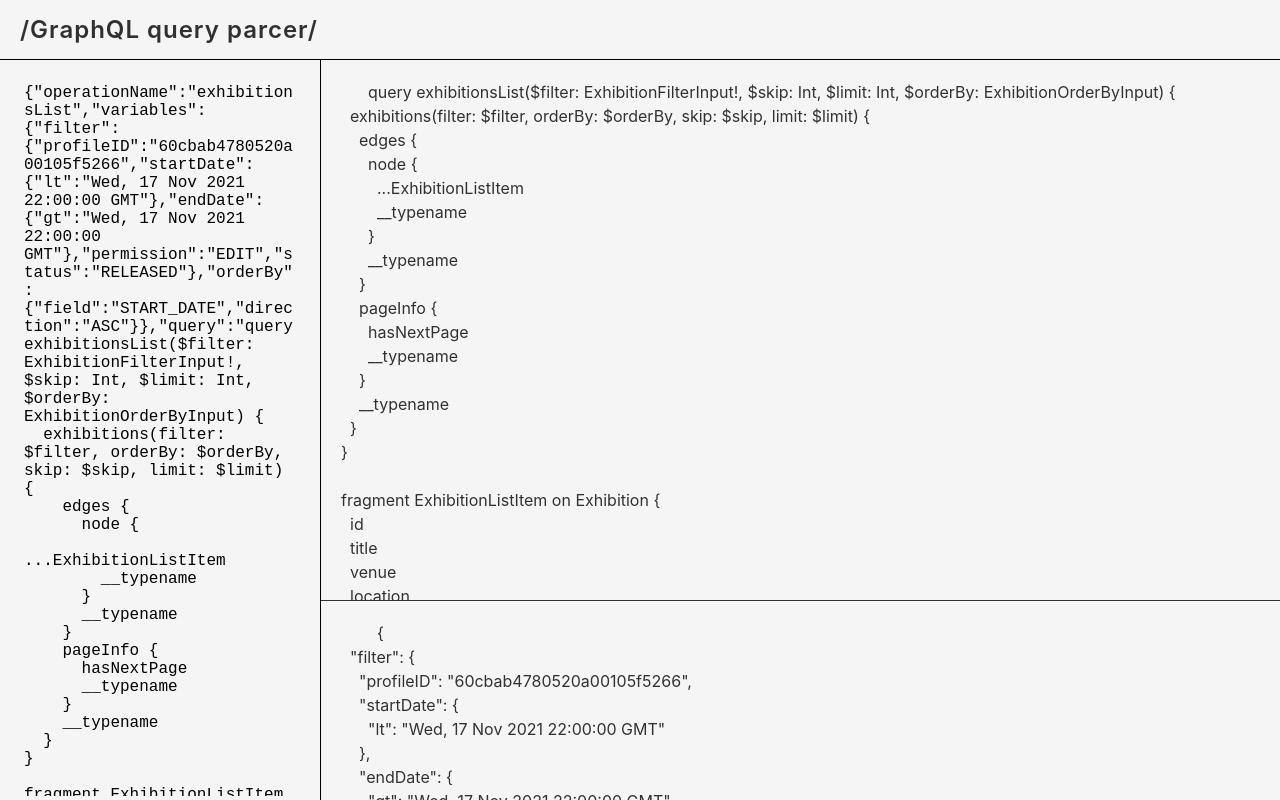
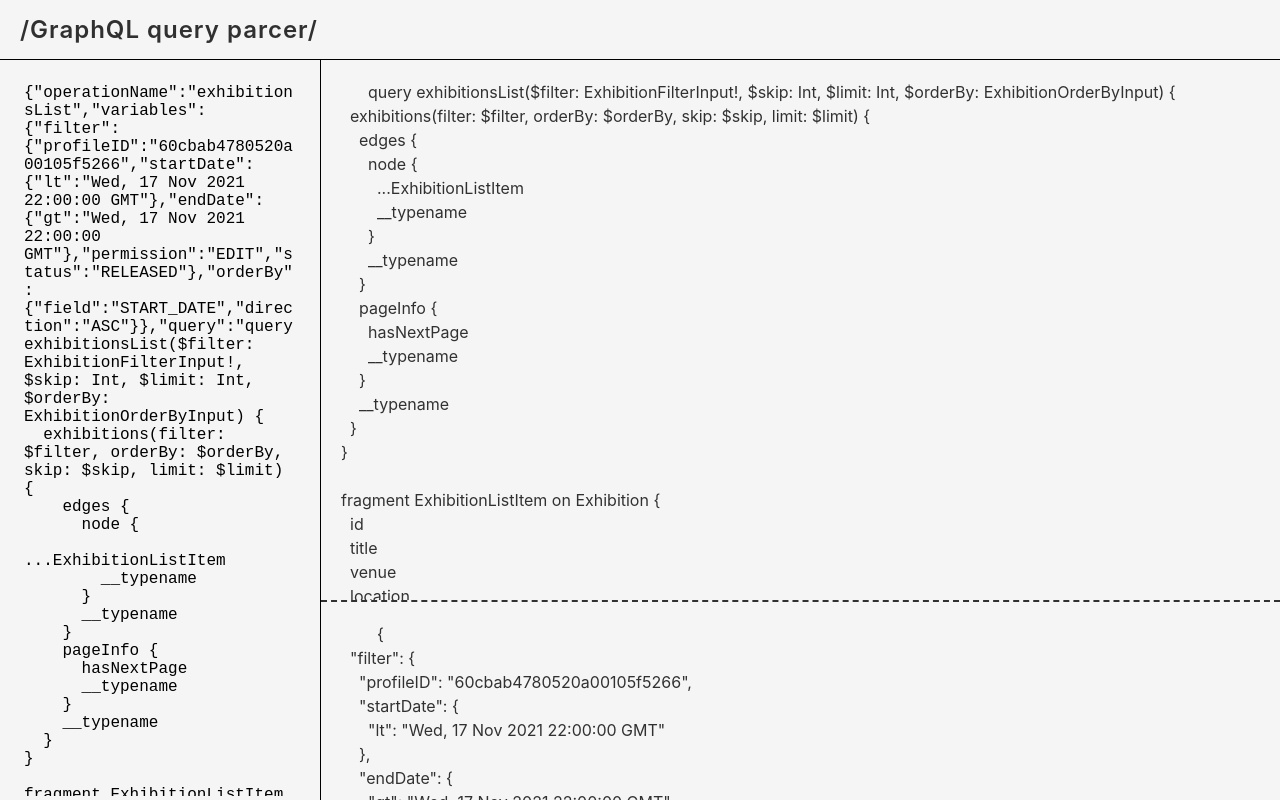
Before and after one commit to vladagurets/graphql-request-parser, a Svelte app: page / in a window 1280 px wide. Built offline with nearby package versions, Linux system fonts and the light colour scheme.

Commit message:
chore: dash styles + rename

```diff
--- a/src/App.svelte
+++ b/src/App.svelte
@@ -1,7 +1,7 @@
 <script>
  	import Header from './components/Header.svelte';
   import SourceInput from './components/SourceInput.svelte';
-  import FormattedInput from './components/FormattedInput.svelte';
+  import FormattedCode from './components/FormattedCode.svelte';
 
   // TODO:
   // 1. Add popup with manual
@@ -20,5 +20,5 @@
   <SourceInput/>
 </div>
 <div class="content-formatted">
-  <FormattedInput />
+  <FormattedCode />
 </div>
--- a/src/components/FormattedInput.svelte
+++ b/src/components/FormattedCode.svelte
@@ -55,10 +55,11 @@
     display: flex;
     flex-direction: column;
   }
+
   .variables {
     min-height: 200px;
     overflow-y: auto;
-    border-top: 1px solid var(--main-border-color);
+    border-top: 2px dashed var(--main-border-color);
   }
 
   .code, .variables {
```
